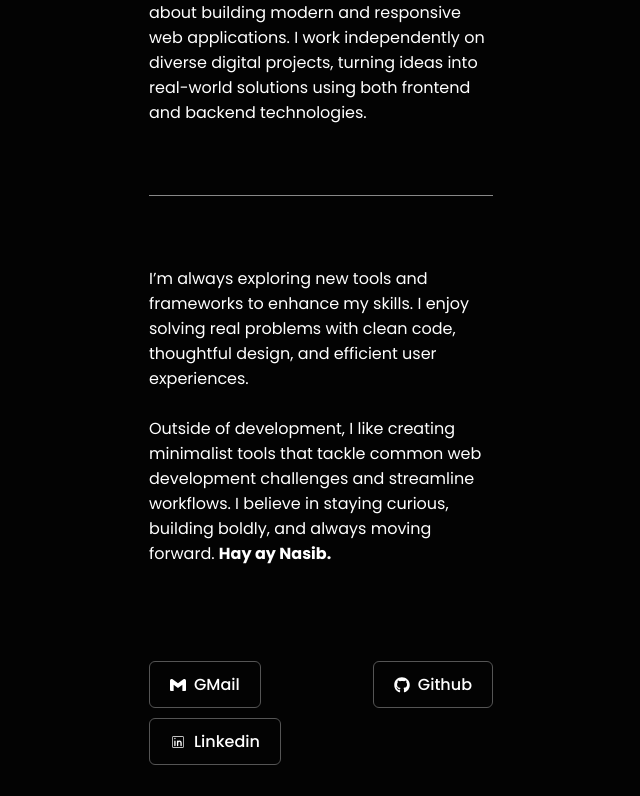
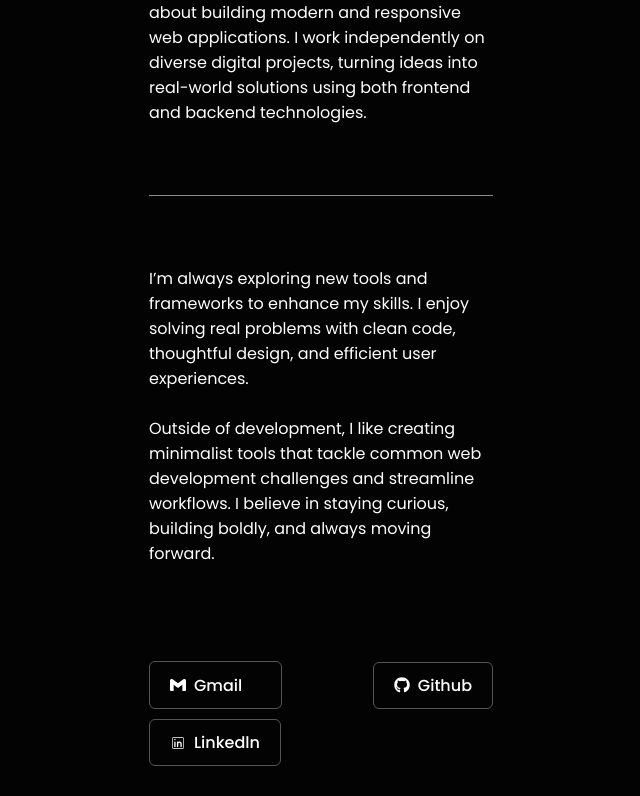
Before and after one commit to nkarimzade/Porfolio, a React (Vite) app: page / in a window 1280 px wide. Shown: the part 418-1214 px from the top of the page, without its empty margins (319-959 px from the left). Built offline with nearby package versions, Linux system fonts and the light colour scheme.

Commit message:
fix: correct text and delay values in About, Work, and Worktwo components

```diff
--- a/src/Components/About.jsx
+++ b/src/Components/About.jsx
@@ -37,13 +37,13 @@ function About() {
                 <br />
                 <p>
                     Outside of development, I like creating minimalist tools that tackle common web development challenges and streamline workflows.
-                    I believe in staying curious, building boldly, and always moving forward. <strong>Hay ay Nasib.</strong>
+                    I believe in staying curious, building boldly, and always moving forward.
                 </p>
                 <br /><br /><br />
                 <div className="butons">
-                    <a href="mailto:nesibkerimzade@gmail.com" className="btn"><SiGmail /> GMail</a>
+                    <a href="mailto:nesibkerimzade@gmail.com" className="btn"><SiGmail /> Gmail ㅤ </a>
                     <a href="https://github.com/nkarimzade" className="btn"><FaGithub /> Github</a>
-                    <a href="https://www.linkedin.com/in/nasib-karimzade-7902352a5/" className="btn"><CiLinkedin /> Linkedin</a>
+                    <a href="https://www.linkedin.com/in/nasib-karimzade-7902352a5/" className="btn"><CiLinkedin /> Linkedln</a>
                 </div>
             </div>
         </div>
--- a/src/Pages/Work.jsx
+++ b/src/Pages/Work.jsx
@@ -21,7 +21,7 @@ function Work() {
             origin: 'bottom',
             distance: '40px',
             duration: 800,
-            delay: 500,
+            delay: 50,
             easing: 'ease-in-out',
             reset: false
         });
@@ -65,7 +65,7 @@ function Work() {
             <div style={{ textAlign: 'center', marginTop: '40px', display: 'flex', justifyContent: 'center', gap: '20px', alignItems: 'center', marginBottom: '50px' }}>
                 <Link to="/work" className="btn page-link"> <FaChevronLeft />
                 </Link>
-                <p className='page-link' >Page  of 1</p>
+                <p className='page-link' >Page 1</p>
 
                 <Link to="/worktwo" className="btn page-link">
                     <FaChevronRight />
--- a/src/Pages/Worktwo.jsx
+++ b/src/Pages/Worktwo.jsx
@@ -22,7 +22,7 @@ function Worktwo() {
       origin: 'bottom',
       distance: '40px',
       duration: 800,
-      delay: 500,
+      delay: 50,
       easing: 'ease-in-out',
       reset: false
     });
@@ -59,7 +59,7 @@ function Worktwo() {
         }}>
         <Link to="/work" className="btn page-link"><FaChevronLeft />
         </Link>
-        <p className='page-link' >Page  of 2 </p>
+        <p className='page-link' >Page 2</p>
 
         <Link to="/worktwo" className="btn page-link">
           <FaChevronRight />
```
